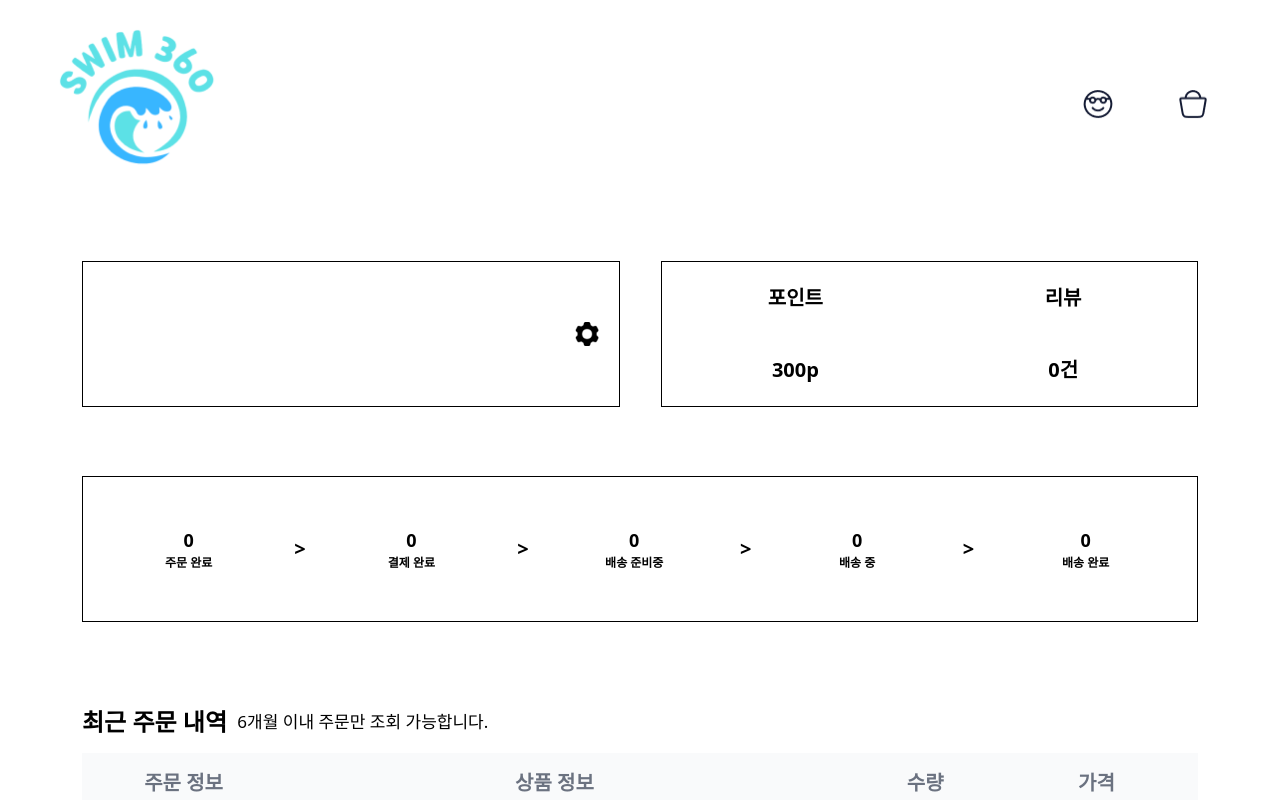
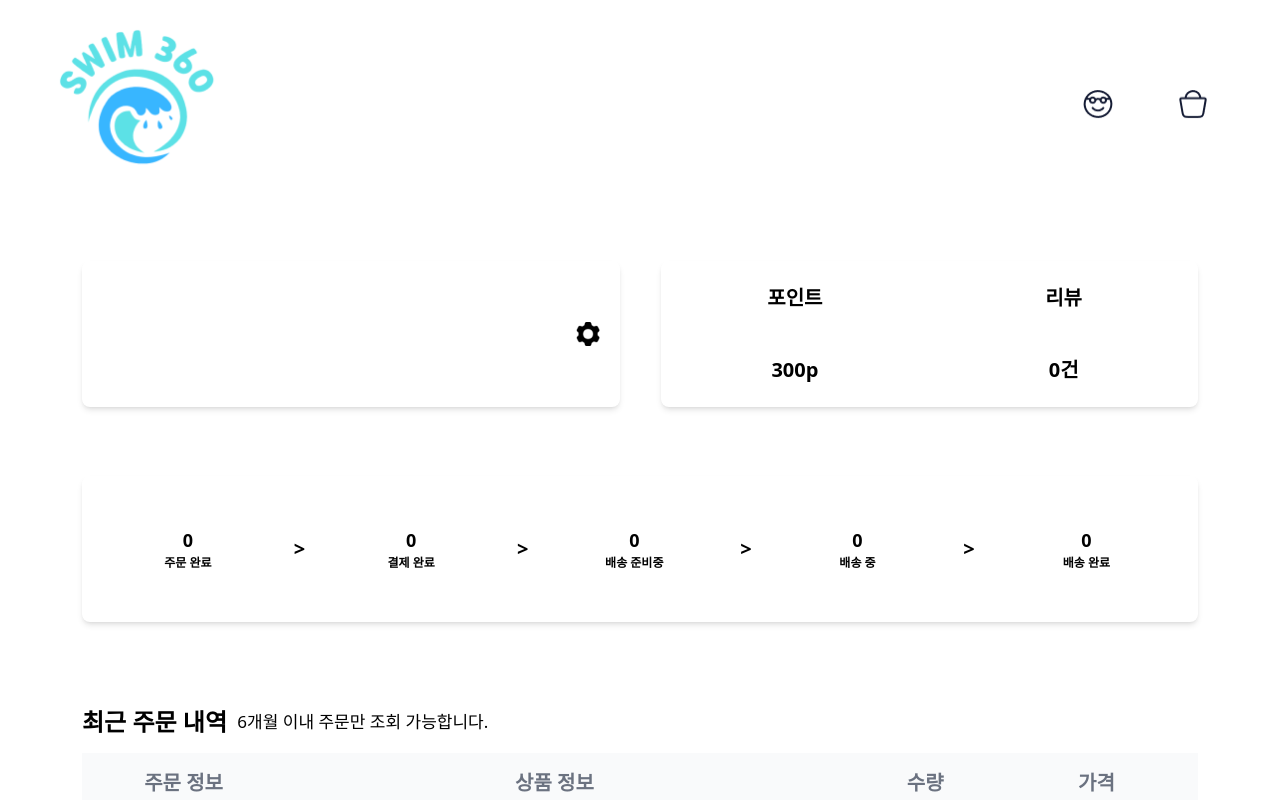
Before and after one commit to ormcamp-fe-3rd/swim360, a React (Vite) app in the folder frontend/: page /mypage in a window 1280 px wide. Shown: the top 800 px of the page. Built offline with nearby package versions, Linux system fonts and the light colour scheme; no server answers.

Commit message:
design: preview 컴포넌트 border 삭제, shadow 추가

```diff
--- a/frontend/src/components/mypage/OrderStatusPreview.tsx
+++ b/frontend/src/components/mypage/OrderStatusPreview.tsx
@@ -57,7 +57,7 @@ function OrderStatusPreview() {
 
 
   return (
-      <div className="mb-[69px] flex h-[146px] border border-black">
+      <div className="mb-[69px] flex h-[146px] rounded-lg shadow-md">
         {ORDER_STATUS.map(({ status, label }, i) => (
           <div key={status} className="flex w-full items-center text-center">
             <div className="w-full tablet:px-[17px]">
--- a/frontend/src/components/mypage/UserDetailPreview.tsx
+++ b/frontend/src/components/mypage/UserDetailPreview.tsx
@@ -24,11 +24,8 @@ function UserDetailPreview() {
   }, [userId]);
 
   return (
-    <Link
-      to="/mypage/point_and_review"
-      state={{ reviews: reviews }}
-    >
-      <div className="flex h-[146px] w-full items-center justify-center border border-black py-[30px]">
+    <Link to="/mypage/point_and_review" state={{ reviews: reviews }}>
+      <div className="flex h-[146px] w-full items-center justify-center rounded-lg py-[30px] shadow-md hover:bg-gray-50">
         <PointAndReviewItem label="포인트" value={300} unit="p" />
         <PointAndReviewItem label="리뷰" value={reviews.length} unit="건" />
       </div>
--- a/frontend/src/components/mypage/UserInfoPreview.tsx
+++ b/frontend/src/components/mypage/UserInfoPreview.tsx
@@ -29,7 +29,7 @@ function UserInfoPreview() {
       to="/mypage/verification"
       role="link"
     >
-      <div className="flex h-[146px] items-center justify-between border border-black px-5">
+      <div className="flex h-[146px] items-center justify-between rounded-lg shadow-md hover:bg-gray-50 px-5">
         <div className="text-xl font-semibold tablet:text-xl">
           {user? user.name: ""}
         </div>
```
